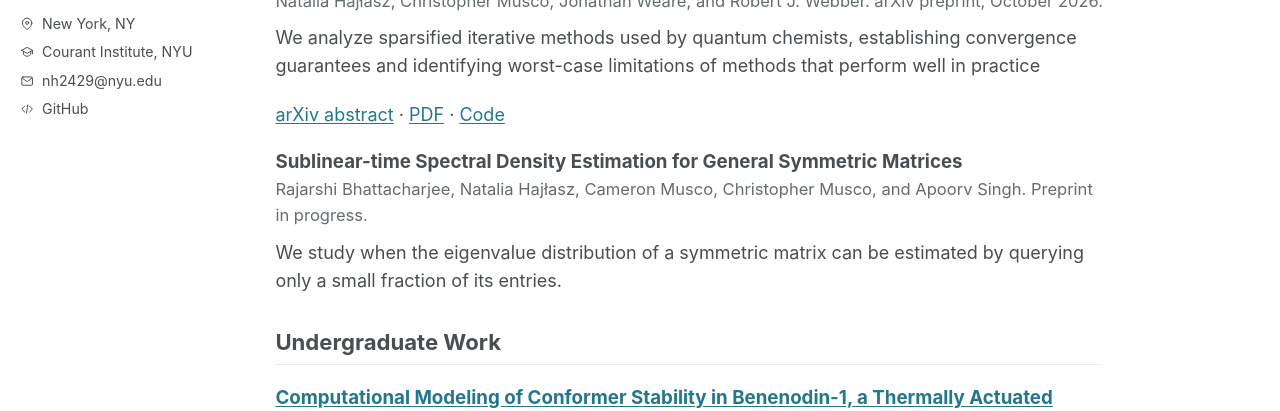
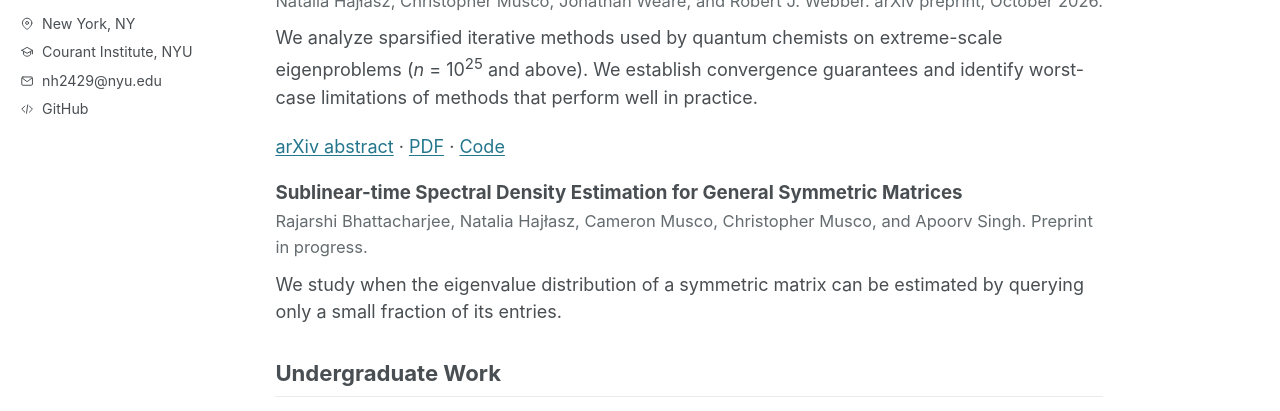
Before and after one commit to hajlasz/hajlasz.github.io, a plain HTML site: page research.html in a window 1280 px wide. Shown: the part 341-752 px from the top of the page. Drawn offline with Linux system fonts and the light colour scheme.

Commit message:
Specify the scale of eigenproblems on the Research page

```diff
--- a/research.html
+++ b/research.html
@@ -50,7 +50,7 @@
       <h2>Preprints and Publications</h2>
       <h3><a href="https://arxiv.org/abs/2610.14620">Dimension-independent eigenvalue approximation for sparse matrices</a></h3>
       <p class="citation">Natalia Hajłasz, Christopher Musco, Jonathan Weare, and Robert J. Webber. arXiv preprint, October 2026.</p>
-      <p>We analyze sparsified iterative methods used by quantum chemists, establishing convergence guarantees and identifying worst-case limitations of methods that perform well in practice</p>
+      <p>We analyze sparsified iterative methods used by quantum chemists on extreme-scale eigenproblems (<i>n</i> = 10<sup>25</sup> and above). We establish convergence guarantees and identify worst-case limitations of methods that perform well in practice.</p>
       <p><a href="https://arxiv.org/abs/2610.14620">arXiv abstract</a> · <a href="https://arxiv.org/pdf/2610.14620">PDF</a> · <a href="https://github.com/hajlasz/greedysparse">Code</a></p>
 
       <h3>Sublinear-time Spectral Density Estimation for General Symmetric Matrices</h3>
```
